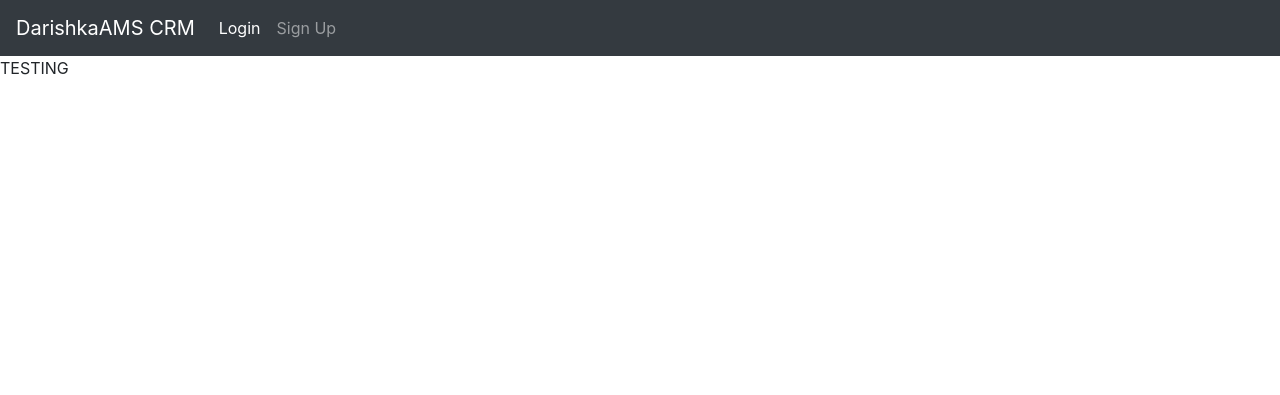
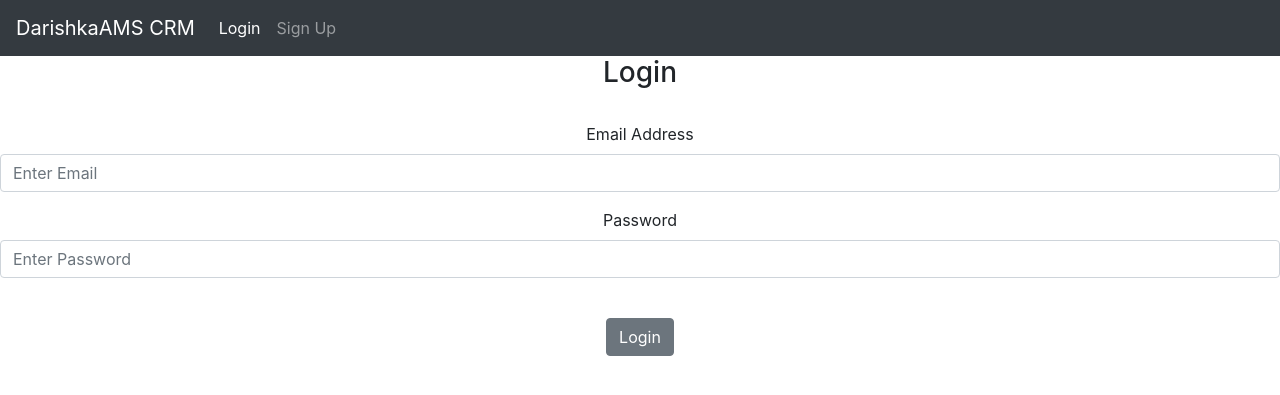
Before and after one commit to DarishkaAMS/Flask_Projects-EPAM-CRM, a Flask app: page /login in a window 1280 px wide. Shown: the top 395 px of the page. Run offline with Flask 2, Linux system fonts and the light colour scheme.

Commit message:
Add form @ login.html

```diff
--- a/Department_app/templates/login.html
+++ b/Department_app/templates/login.html
@@ -5,5 +5,30 @@ Login
 {% endblock%} %}
 
 {% block content %}
-{{ text }}
+<form action="/submit" method="POST" align="center">
+    <h3>Login</h3>
+    <br/>
+    <div class="form-group">
+        <label for="email"> Email Address </label>
+        <input
+                type="email"
+                class="form-control"
+                id="email"
+                name="email"
+                placeholder="Enter Email"
+        />
+    </div>
+    <div class="form-group">
+        <label for="password"> Password </label>
+        <input
+                type="password"
+                class="form-control"
+                id="password"
+                name="password"
+                placeholder="Enter Password"
+        />
+    </div>
+    <br/>
+    <button type="submit" class="btn btn-secondary"> Login </button>
+</form>
 {% endblock %}
```
